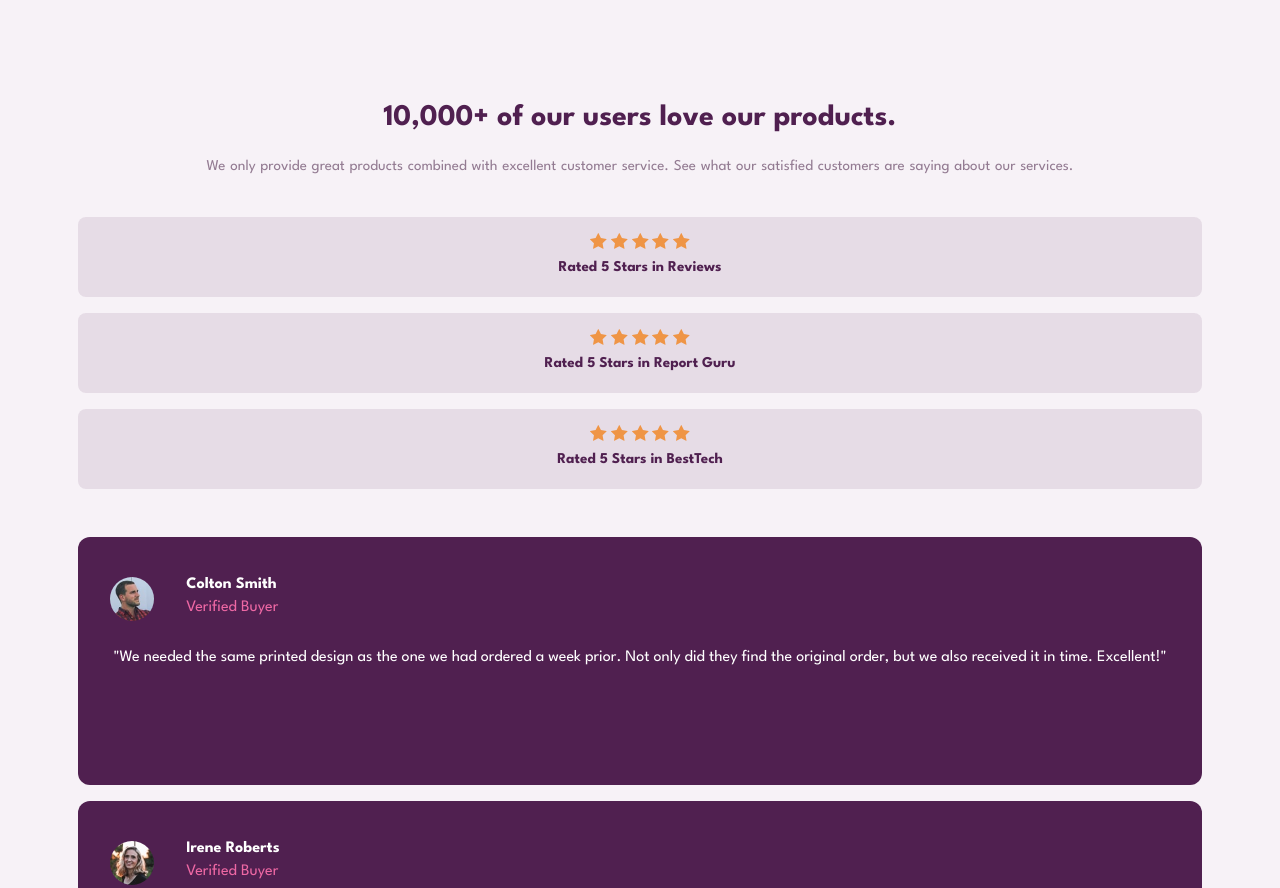
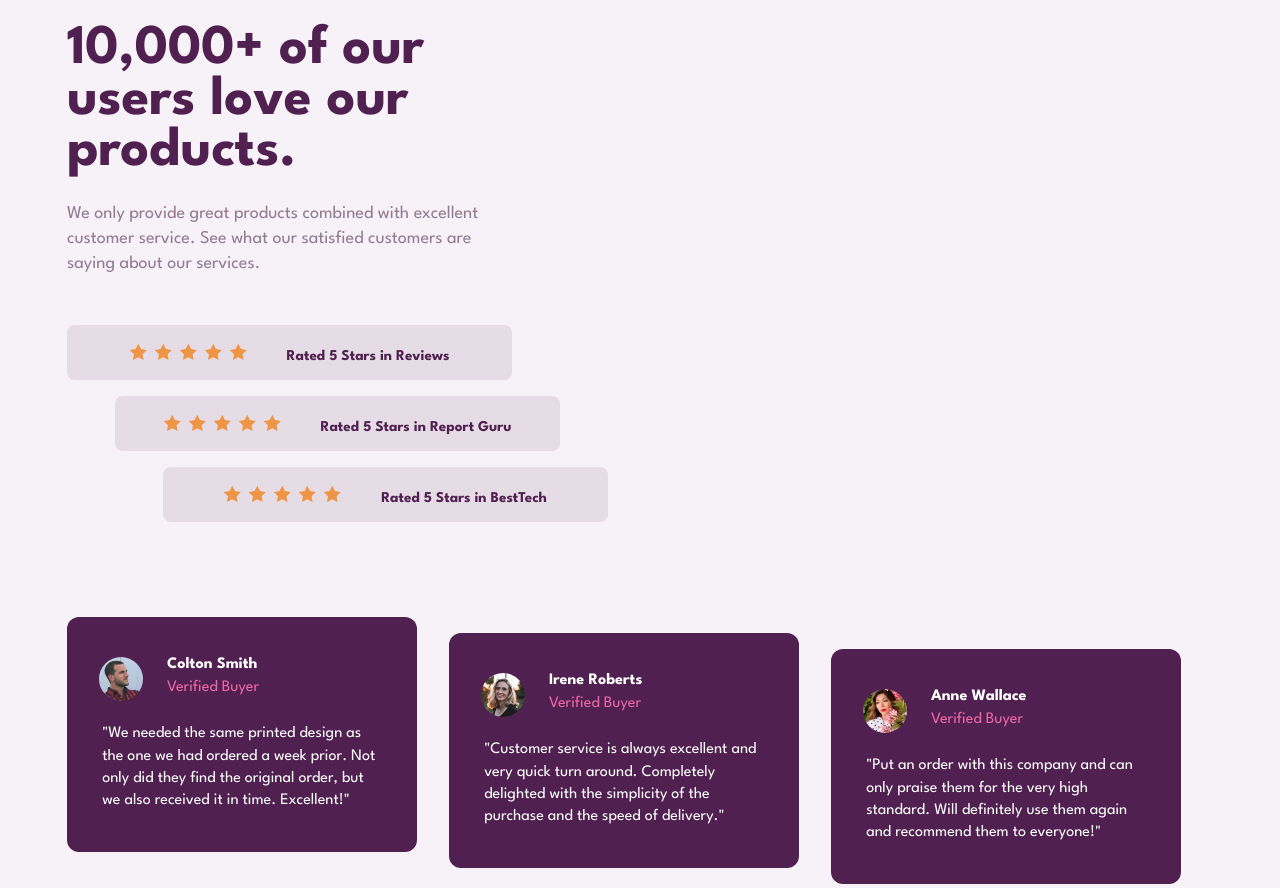
Before and after one commit to zp021/Frontend-mentor-social-proof-section, a plain HTML site: page index.html in a window 1280 px wide. Shown: the top 888 px of the page. Drawn offline with Linux system fonts and the light colour scheme.

Commit message:
css changes

```diff
--- a/index.css
+++ b/index.css
@@ -23,8 +23,8 @@ body {
     background-color: var(--clr-background);
     font-family: "League Spartan", sans-serif;
     font-size: 15px;
-    min-height: calc(100vh -1px);
-    margin: 4rem 1.75rem;
+    min-height: calc(100vh - 1px);
+    margin: 0 1.5rem;
 
     display: flex;
     flex-direction: column;
@@ -35,14 +35,15 @@ body {
 
 .headline h1 {
     color: var(--clr-dark-text);
-    padding: 2.5rem 2.5rem 1.5rem 2.5rem;
-    font-size: 1.875rem;
+    padding: 1.5rem 2rem;
+    font-size: 2.5rem;
+    font-weight: 700;
 }
 
 .headline p {
     color: var(--clr-rating);
+    font-size: 1.125rem;
     line-height: 1.4;
-    word-spacing: 1px;
 }
 
 .rating {
@@ -54,6 +55,10 @@ body {
     border-radius: 0.5rem;
 }
 
+.rating img {
+    padding-right: 0.5rem;
+}
+
 .rating p {
     color: var(--clr-dark-text);
     font-weight: 700;
@@ -61,7 +66,7 @@ body {
 }
 
 .ratings {
-    margin-top: 2.5rem;
+    margin-top: 2rem;
 }
 
 .review {
@@ -77,7 +82,7 @@ body {
     border-radius: 50%;
     width: 2.75rem;
     float: left;
-    margin-right: 2rem;
+    margin-right: 1.5rem;
     margin-left: 2rem;
 }
 
@@ -93,7 +98,7 @@ body {
     font-size: 1rem;
     font-weight: 400;
     text-align: left;
-    margin-bottom: 2rem;
+    margin-bottom: 1.75rem;
 }
 
 .review p {
@@ -107,3 +112,75 @@ body {
 .reviews {
     margin-top: 3rem;
 }
+
+@media (min-width: 765px) {
+
+    main {
+        display: grid;
+        grid-template-rows: repeat(2, 1fr);
+
+    }
+
+    .headline {
+        justify-content: left;
+        text-align: left;
+        width: 550px;
+    }
+
+    .headline h1 {
+        font-size: 3.5rem;
+        padding: 1.5rem 4rem 1.5rem 0;
+    }
+
+    .headline p {
+        width: 75%;
+    }
+
+    .rating {
+        width: 445px;
+        height: 55px;
+        padding: 0 2rem;
+        margin: 1rem 0;
+
+        display: flex;
+        flex-direction: row;
+        align-items: center;
+        justify-content: center;
+    }
+
+    .rating p {
+        margin-left: 2rem;
+    }
+
+    .rating:nth-child(2) {
+        transform: translateX(3rem);
+    }
+
+    .rating:nth-child(3) {
+        transform: translateX(6rem);
+    }
+
+    .review {
+        width: 350px;
+        height: 235px;
+        margin-right: 2rem;
+    }
+
+    .reviews {
+        display: flex;
+        flex-direction: row;
+        justify-content: space-between;
+        align-items: flex-start;
+        margin-top: 4rem;
+    }
+
+    .review:nth-child(2) {
+        transform: translateY(1rem);
+    }
+
+    .review:nth-child(3) {
+        transform: translateY(2rem);
+    }
+
+
+}
```
